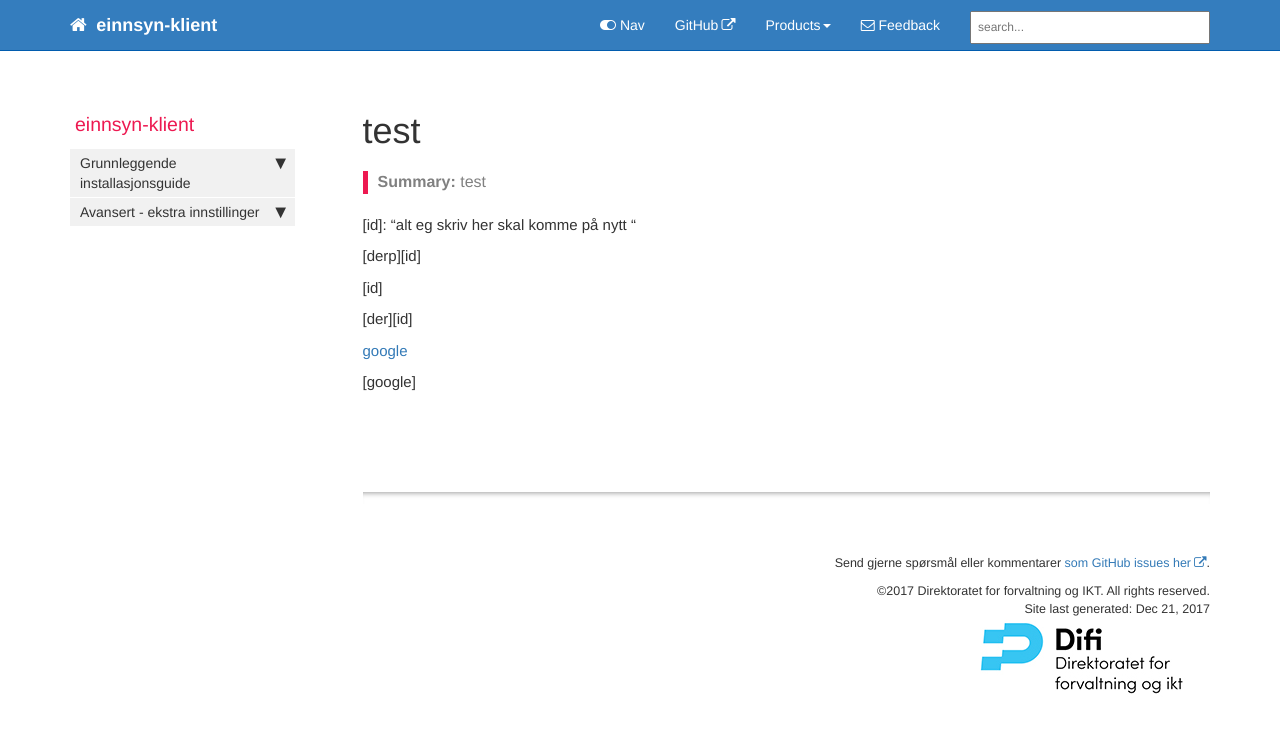
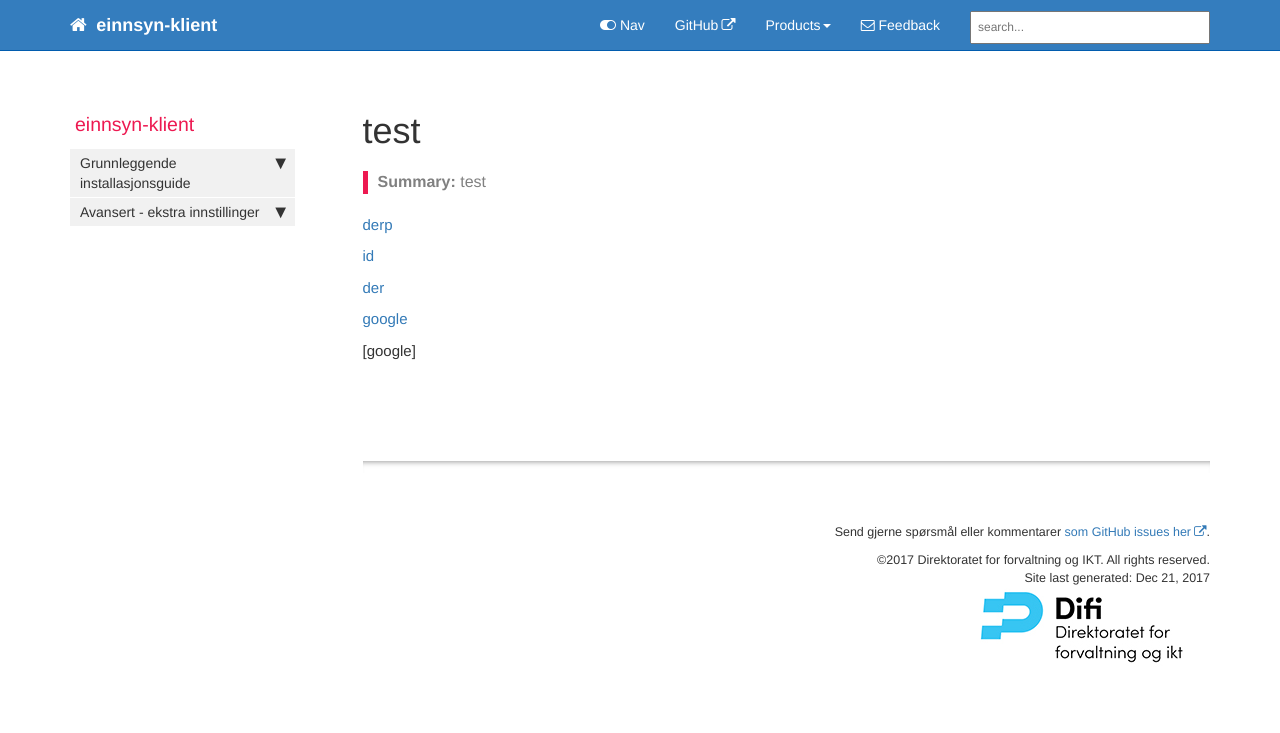
Before and after one commit to difi/einnsyn-klient, a Jekyll site: the page built from pages/test.md, in a window 1280 px wide. Shown: the top 733 px of the page. Built offline with Jekyll 4.4.1, drawn with Linux system fonts in a browser that asks for light colours; nearby versions of some CDN libraries; comment, search, counter and statistics services are not loaded.

Commit message:
Update test.md

```diff
--- a/pages/test.md
+++ b/pages/test.md
@@ -8,7 +8,7 @@ layout: page
 sidebar: main_sidebar
 ---
 
-[id]: "alt eg skriv her skal komme på nytt "
+[id]: alt eg skriv her skal komme på nytt
 
 [derp][id]
 
```
